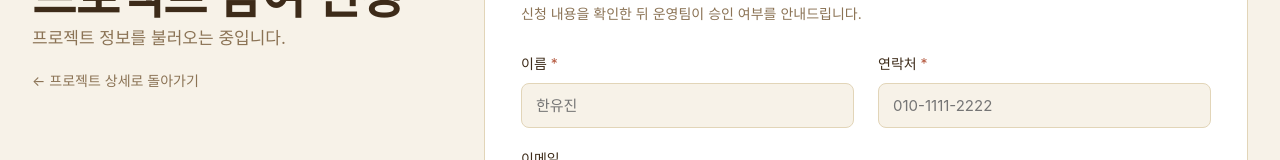
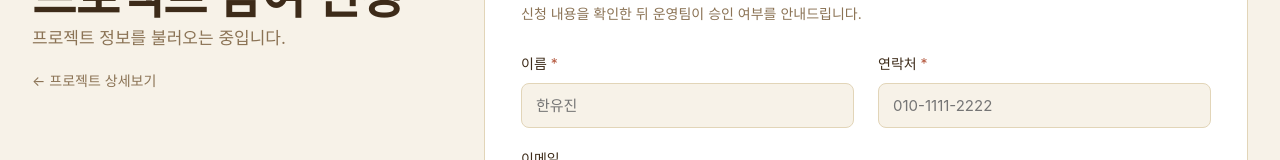
Before and after one commit to studio-udtt/studio-udtt-frontend, a React (Vite) app: page /projects/1/apply in a window 1280 px wide. Shown: the part 202-362 px from the top of the page. Built offline with nearby package versions, Linux system fonts and the light colour scheme; no server answers; a web font is replaced by a local one.

Commit message:
fix: 의뢰페이지 이동 수정

```diff
--- a/src/components/project/ProjectInfoPanel.jsx
+++ b/src/components/project/ProjectInfoPanel.jsx
@@ -54,7 +54,7 @@ export default function ProjectInfoPanel({ project }) {
         </div>
       </div>
 
-      <Link to="/recruit" className="info-cta">
+      <Link to={`/projects/${project.project_id}/apply`} className="info-cta">
         이 프로젝트 참여 신청 →
       </Link>
     </aside>
--- a/src/pages/ProjectApplicationPage.jsx
+++ b/src/pages/ProjectApplicationPage.jsx
@@ -92,7 +92,7 @@ export default function ProjectApplicationPage() {
             )}
 
             <Link to={`/projects/${projectId}`} className="apply-back">
-              ← 프로젝트 상세로 돌아가기
+              ← 프로젝트 상세보기
             </Link>
           </section>
 
```
